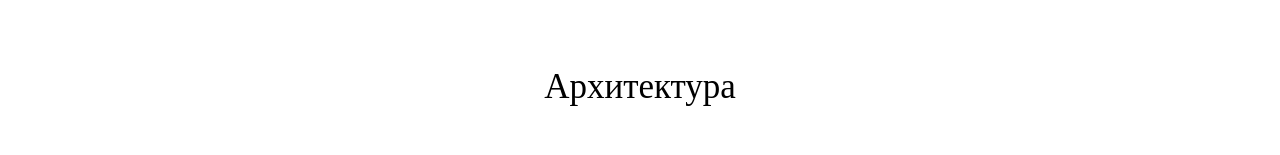
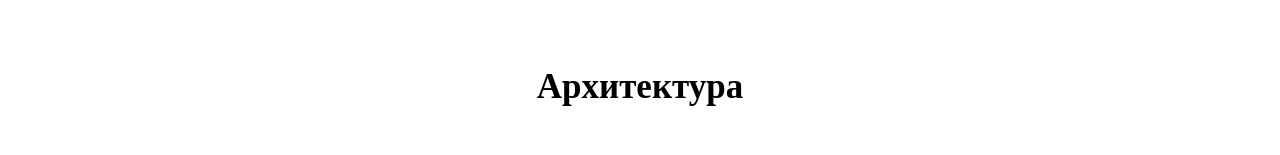
Before and after one commit to Zavrazhneva/veles, a React (Create React App) app: page /architecture in a window 1280 px wide. Shown: the top 155 px of the page. Built offline with nearby package versions, Linux system fonts and the light colour scheme.

Commit message:
refactor router code

```diff
--- a/src/ innerPages/InnerPath.jsx
+++ b/src/ innerPages/InnerPath.jsx
@@ -3,43 +3,14 @@ import {Header} from "../header/Header";
 import S from './inner.module.css';
 import {InnerPathEvents} from "../mocks/Mocks";
 import {Event} from "../event/Event";
-
+import {NavigationList} from '../constants'
 
 export function InnerPath(props) {
-    let title = '';
-    switch (props.match.path) {
-        case '/reviews':
-            title = 'Обзоры';
-            break;
-        case '/music':
-            title = 'Музыка';
-            break;
-        case '/movie':
-            title = 'Кино';
-            break;
-        case '/architecture':
-            title = 'Архитектура';
-            break;
-        case '/theater':
-            title = 'Театр';
-            break;
-        case '/literature':
-            title = 'Литература';
-            break;
-        case '/religion':
-            title = 'Религия';
-            break;
-        case '/painting':
-            title = 'Живопись';
-            break;
-
-
-    }
-
+    let titlePath = props.match.url.slice(1);
+    let currentPage = NavigationList.find((element) => titlePath === element.url);
     return (
         <div className={S.innerPath}>
-
-            <div className={S.title}>{title}</div>
+            <h2 className={S.title}>{currentPage.title}</h2>
             <Header/>
             <div className={S.events}>
                 {InnerPathEvents.map((number) => (
@@ -47,6 +18,5 @@ export function InnerPath(props) {
                 ))}
             </div>
         </div>
-
     );
 }
--- a/src/app/App.jsx
+++ b/src/app/App.jsx
@@ -16,14 +16,7 @@ export function App() {
 
                 <Switch>
                     <Route component={Content} path='/' exact/>
-                    <Route path="/reviews"  render={(props)=><InnerPath  {...props}/>}  />
-                    <Route path="/music"  render={(props)=><InnerPath  {...props}/>}  />
-                    <Route path="/theater"  render={(props)=><InnerPath  {...props}/>}  />
-                    <Route path="/literature"  render={(props)=><InnerPath  {...props}/>}  />
-                    <Route path="/religion"  render={(props)=><InnerPath  {...props}/>}  />
-                    <Route path="/painting"  render={(props)=><InnerPath  {...props}/>}  />
-                    <Route path="/movie"  render={(props)=><InnerPath  {...props}/>}  />
-                    <Route path="/architecture"  render={(props)=><InnerPath  {...props}/>}  />
+                    <Route path="/:id"  render={(props)=><InnerPath  {...props}/>}  />
                 </Switch>
             </div>
         </BrowserRouter>
--- /dev/null
+++ b/src/constants.js
@@ -0,0 +1,39 @@
+
+export const NavigationList = [
+    {
+        title: 'Новости',
+        url: ''
+    },
+    {
+        title: 'Обзоры',
+        url: 'reviews'
+    },
+    {
+        title: 'Музыка',
+        url: 'music'
+    },
+    {
+        title: 'Архитектура',
+        url: 'architecture'
+    },
+    {
+        title: 'Кино',
+        url: 'movie'
+    },
+    {
+        title: 'Театр',
+        url: 'theater'
+    },
+    {
+        title: 'Литература',
+        url: 'literature'
+    },
+    {
+        title: 'Религия',
+        url: 'religion'
+    },
+    {
+        title: 'Живопись',
+        url: 'painting'
+    }
+];
--- a/src/header/Header.jsx
+++ b/src/header/Header.jsx
@@ -1,7 +1,7 @@
 import React from 'react';
 import S from './Header.module.css';
-import {NavLink} from 'react-router-dom'
-
+import {NavLink} from 'react-router-dom';
+import {NavigationList} from '../constants'
 export class Header extends React.Component {
     constructor(props) {
         super(props);
@@ -9,44 +9,6 @@ export class Header extends React.Component {
     }
 
     listCreation() {
-        const NavigationList = [
-            {
-                title: 'Новости',
-                url: ''
-            },
-            {
-                title: 'Обзоры',
-                url: 'reviews'
-            },
-            {
-                title: 'Музыка',
-                url: 'music'
-            },
-            {
-                title: 'Архитектура',
-                url: 'architecture'
-            },
-            {
-                title: 'Кино',
-                url: 'movie'
-            },
-            {
-                title: 'Театр',
-                url: 'theater'
-            },
-            {
-                title: 'Литература',
-                url: 'literature'
-            },
-            {
-                title: 'Религия',
-                url: 'religion'
-            },
-            {
-                title: 'Живопись',
-                url: 'painting'
-            }
-        ];
         const listItems = NavigationList.map((number) => (
             <li className={S.item}>
                 <NavLink to={`/${number.url}`}>{number.title}</NavLink>
```
